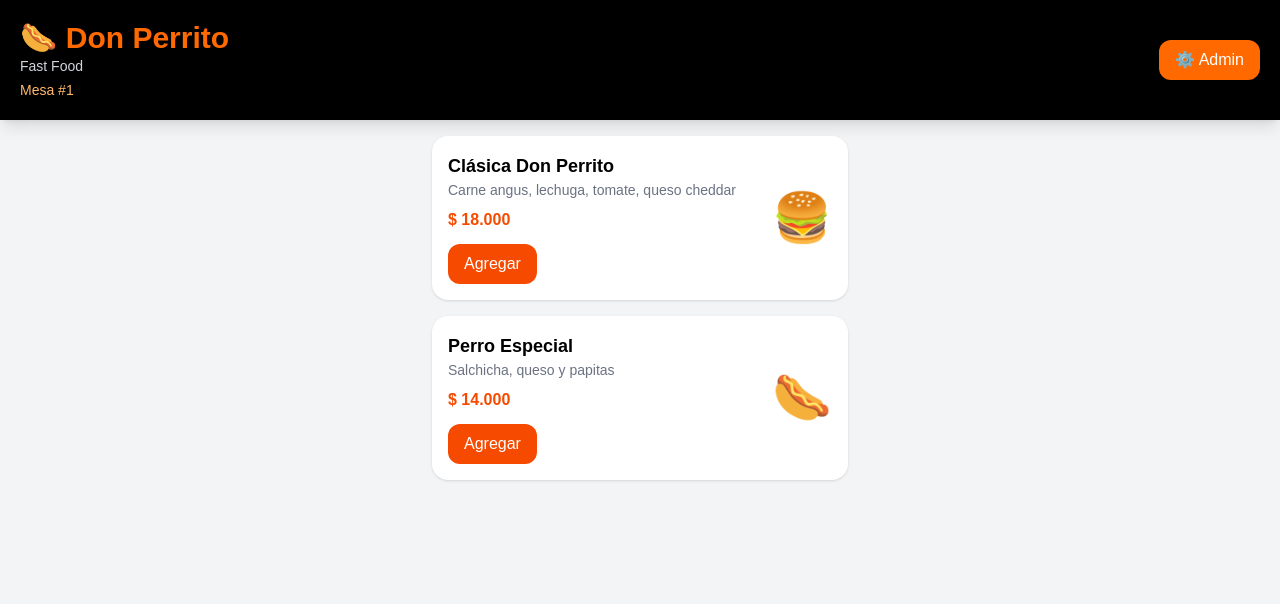
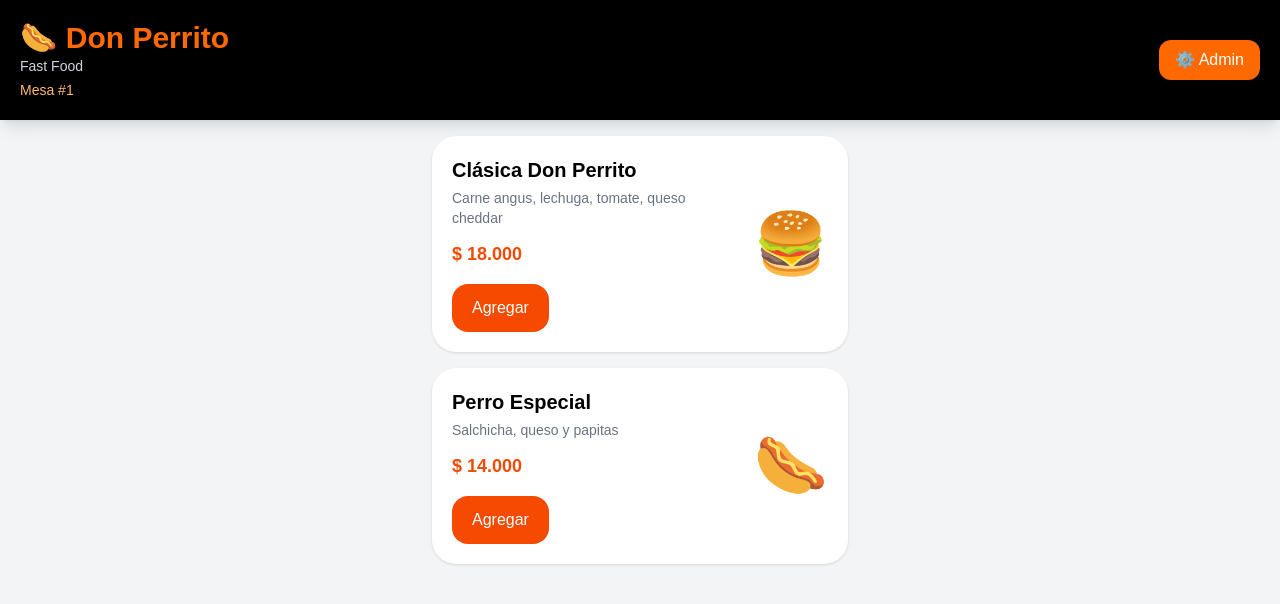
Before and after one commit to keiner21/don-perrito, a React (Vite) app: page / in a window 1280 px wide. Shown: the top 604 px of the page. Built offline with nearby package versions, Linux system fonts and the light colour scheme; no server answers.

Commit message:
boton pedido activo usuario

```diff
--- a/src/pages/Menu.jsx
+++ b/src/pages/Menu.jsx
@@ -23,7 +23,17 @@ export default function Menu() {
     localStorage.getItem("mesa") ||
     "1";
 
+  // =========================
+  // PEDIDO ACTIVO
+  // =========================
+
+  const ultimoPedido =
+    localStorage.getItem(
+      "ultimoPedido"
+    );
+
   return (
+
     <div className="min-h-screen bg-gray-100">
 
       {/* HEADER */}
@@ -66,7 +76,7 @@ export default function Menu() {
 
       {/* CONTENIDO */}
 
-      <div className="max-w-md mx-auto p-4 pb-28">
+      <div className="max-w-md mx-auto p-4 pb-36">
 
         <div className="flex flex-col gap-4">
 
@@ -74,22 +84,22 @@ export default function Menu() {
 
             <div
               key={item.id}
-              className="bg-white rounded-2xl p-4 shadow hover:shadow-lg transition"
+              className="bg-white rounded-3xl p-5 shadow hover:shadow-xl transition"
             >
 
               <div className="flex items-center justify-between gap-4">
 
                 <div>
 
-                  <h2 className="font-semibold text-lg">
+                  <h2 className="font-bold text-xl">
                     {item.nombre}
                   </h2>
 
-                  <p className="text-sm text-gray-500">
+                  <p className="text-sm text-gray-500 mt-1">
                     {item.descripcion}
                   </p>
 
-                  <p className="text-orange-600 font-bold mt-2">
+                  <p className="text-orange-600 font-bold mt-3 text-lg">
                     {fmt(item.precio)}
                   </p>
 
@@ -97,14 +107,14 @@ export default function Menu() {
                     onClick={() =>
                       agregar(item)
                     }
-                    className="mt-3 bg-orange-600 hover:bg-orange-700 text-white px-4 py-2 rounded-xl transition"
+                    className="mt-4 bg-orange-600 hover:bg-orange-700 text-white px-5 py-3 rounded-2xl transition font-medium"
                   >
                     Agregar
                   </button>
 
                 </div>
 
-                <div className="text-5xl">
+                <div className="text-6xl">
                   {item.emoji}
                 </div>
 
@@ -116,6 +126,23 @@ export default function Menu() {
 
         </div>
 
+        {/* BOTON VER PEDIDO */}
+
+        {ultimoPedido && (
+
+          <button
+            onClick={() =>
+              navigate(
+                "/confirmed"
+              )
+            }
+            className="fixed bottom-24 right-5 bg-green-600 hover:bg-green-700 text-white px-5 py-4 rounded-full shadow-2xl z-50 transition font-semibold"
+          >
+            📦 Ver Pedido
+          </button>
+
+        )}
+
         {/* BOTON CARRITO */}
 
         {totalItems > 0 && (
@@ -124,7 +151,7 @@ export default function Menu() {
             onClick={() =>
               navigate("/cart")
             }
-            className="fixed bottom-5 left-1/2 -translate-x-1/2 bg-black hover:bg-gray-900 text-white px-6 py-4 rounded-full shadow-2xl transition"
+            className="fixed bottom-5 left-1/2 -translate-x-1/2 bg-black hover:bg-gray-900 text-white px-6 py-4 rounded-full shadow-2xl transition font-semibold"
           >
             🛒 Ver pedido (
             {totalItems}) ·{" "}
```
